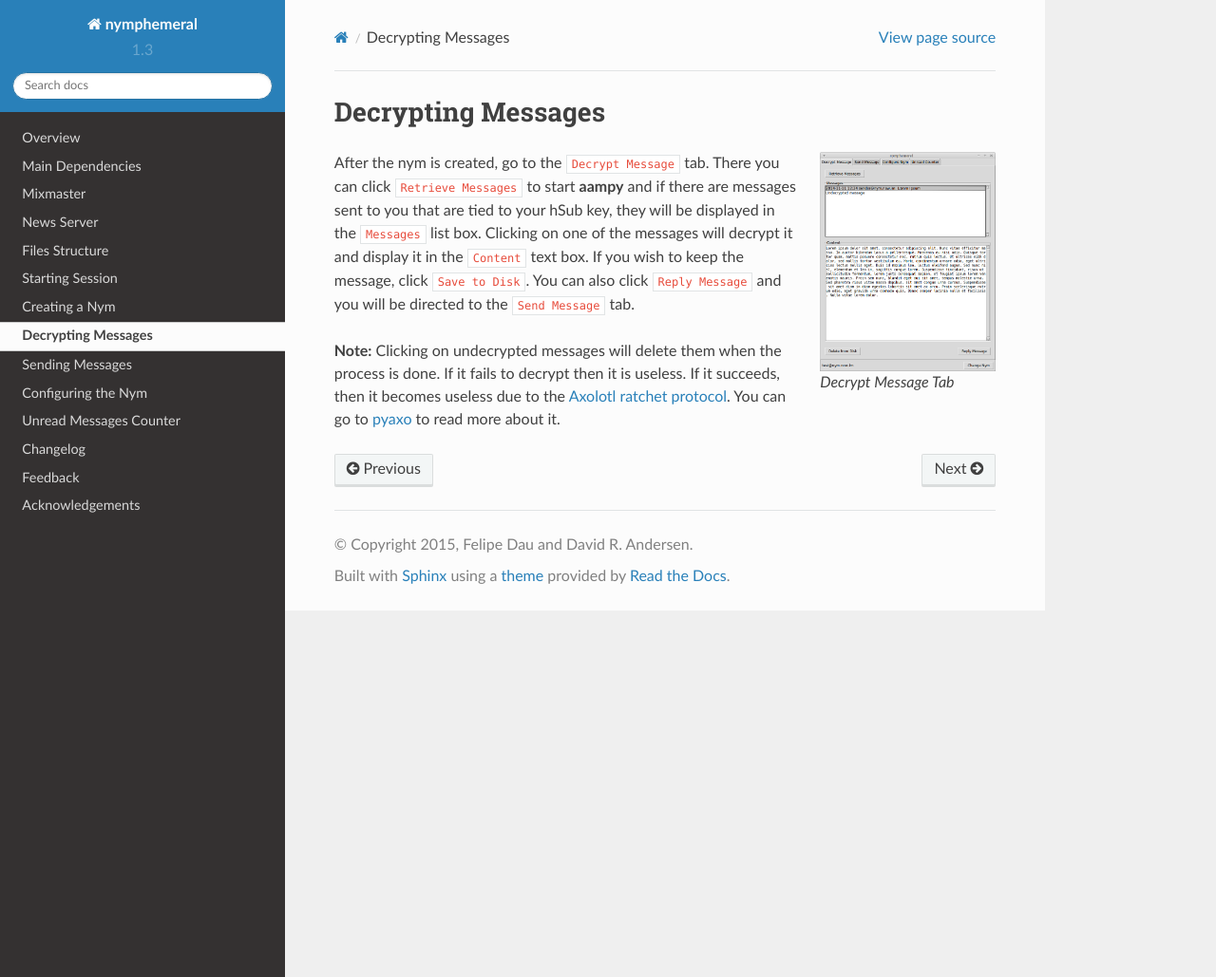
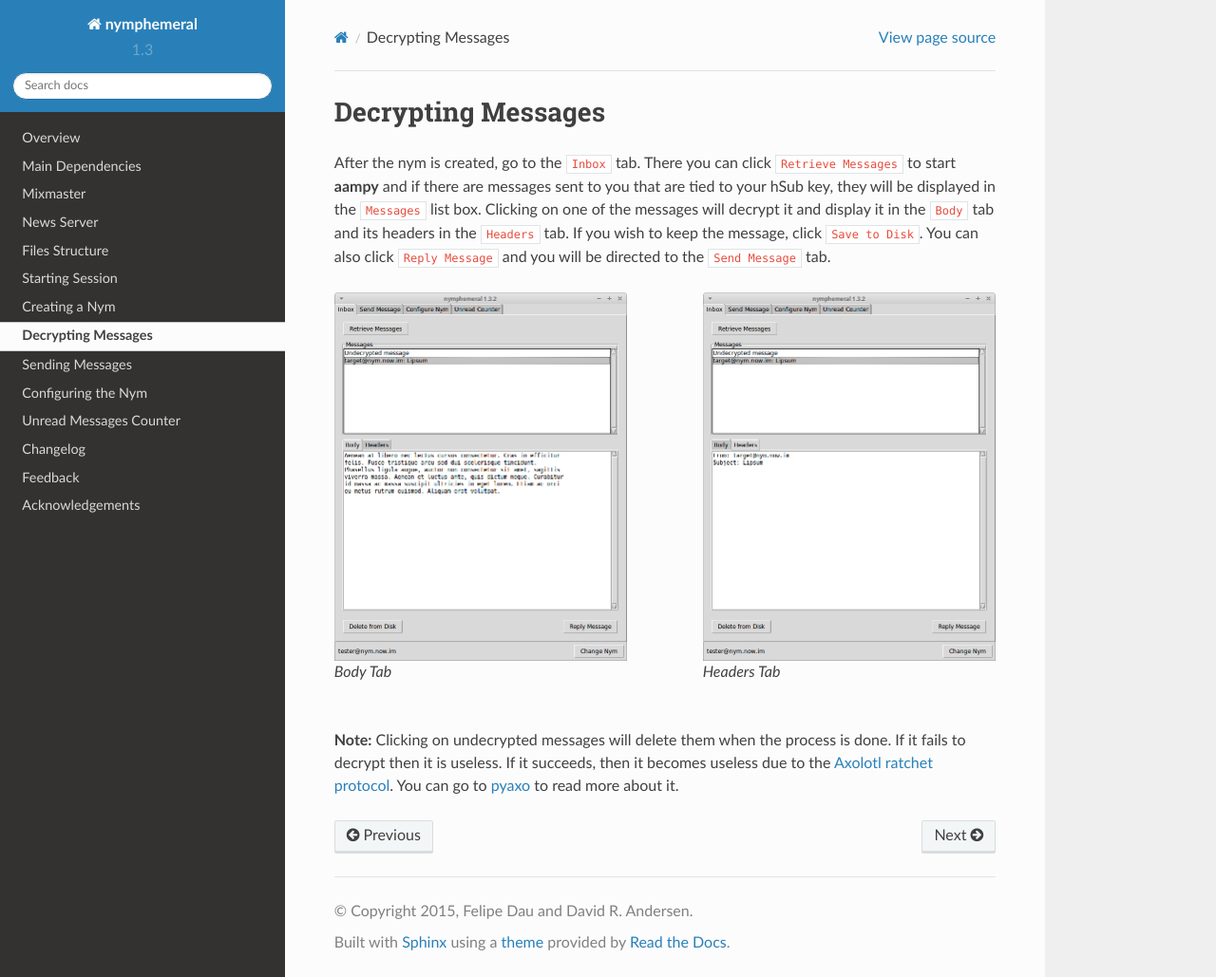
Before and after one commit to AnemoneLabs/nymphemeral, a Sphinx documentation site: the page built from docs/source/use/decryption.rst, in a window 1280 px wide and 1029 px high. Shown: the whole window at 95% size. Built offline with Sphinx 7.4.7 and the Read the Docs theme 2.0.0, drawn with Linux system fonts in a browser that asks for light colours.

Commit message:
Update Inbox information on the docs

```diff
--- a/docs/source/use/decryption.rst
+++ b/docs/source/use/decryption.rst
@@ -1,21 +1,28 @@
 ===================
 Decrypting Messages
 ===================
-.. figure:: decrypted.png
-   :scale: 30%
-   :alt: Decrypt Message Tab
+After the nym is created, go to the ``Inbox`` tab. There you can
+click ``Retrieve Messages`` to start **aampy** and if there are
+messages sent to you that are tied to your hSub key, they will be
+displayed in the ``Messages`` list box. Clicking on one of the
+messages will decrypt it and display it in the ``Body`` tab and its
+headers in the ``Headers`` tab. If you wish to keep the message,
+click ``Save to Disk``. You can also click ``Reply Message`` and you
+will be directed to the ``Send Message`` tab.
+
+.. figure:: inbox-body.png
+   :scale: 50%
+   :alt: Inbox Body Tab
+   :align: left
+
+   Body Tab
+
+.. figure:: inbox-headers.png
+   :scale: 50%
+   :alt: Inbox Headers Tab
    :align: right
 
-   Decrypt Message Tab
-
-After the nym is created, go to the ``Decrypt Message`` tab. There
-you can click ``Retrieve Messages`` to start **aampy** and if there
-are messages sent to you that are tied to your hSub key, they will be
-displayed in the ``Messages`` list box. Clicking on one of the
-messages will decrypt it and display it in the ``Content`` text box.
-If you wish to keep the message, click ``Save to Disk``. You can also
-click ``Reply Message`` and you will be directed to the
-``Send Message`` tab.
+   Headers Tab
 
 **Note:** Clicking on undecrypted messages will delete them when the
 process is done. If it fails to decrypt then it is useless. If it
```
Also changed, not shown: docs/source/use/decrypted.png (deleted), docs/source/use/inbox-body.png (added), docs/source/use/inbox-headers.png (added).
